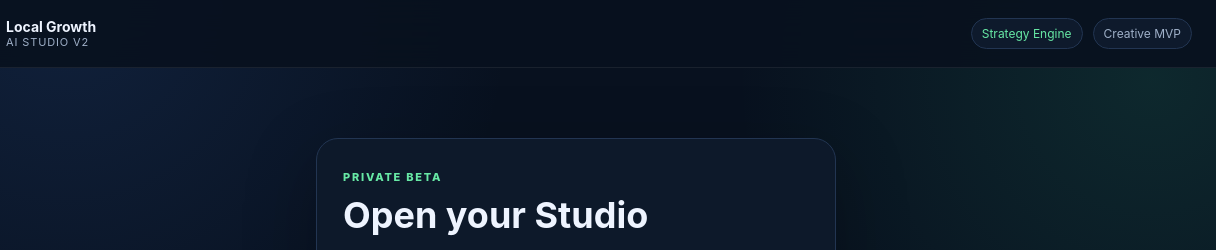
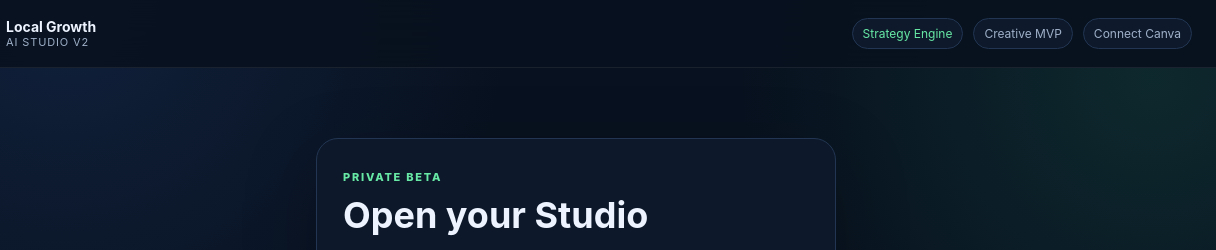
Before and after one commit to ai-money-agent/ai-money-agent-site, a website with bundled scripts: page local-growth-ai-studio/public/v2.html in a window 1280 px wide. Shown: the top 250 px of the page, 64-1280 px from the left. Built offline with nearby package versions, Linux system fonts and the light colour scheme; no server answers.

Commit message:
Add Canva connect entry to Studio

```diff
--- a/local-growth-ai-studio/public/v2.html
+++ b/local-growth-ai-studio/public/v2.html
@@ -17,6 +17,7 @@
     <div class="top-meta">
       <span id="v2Engine" class="badge">Strategy Engine</span>
       <a class="legacy-link" href="/">Creative MVP</a>
+      <a class="legacy-link" href="/api/canva/connect">Connect Canva</a>
       <button id="signOutButton" class="ghost sign-out hidden" type="button">Sign out</button>
     </div>
   </header>
```
